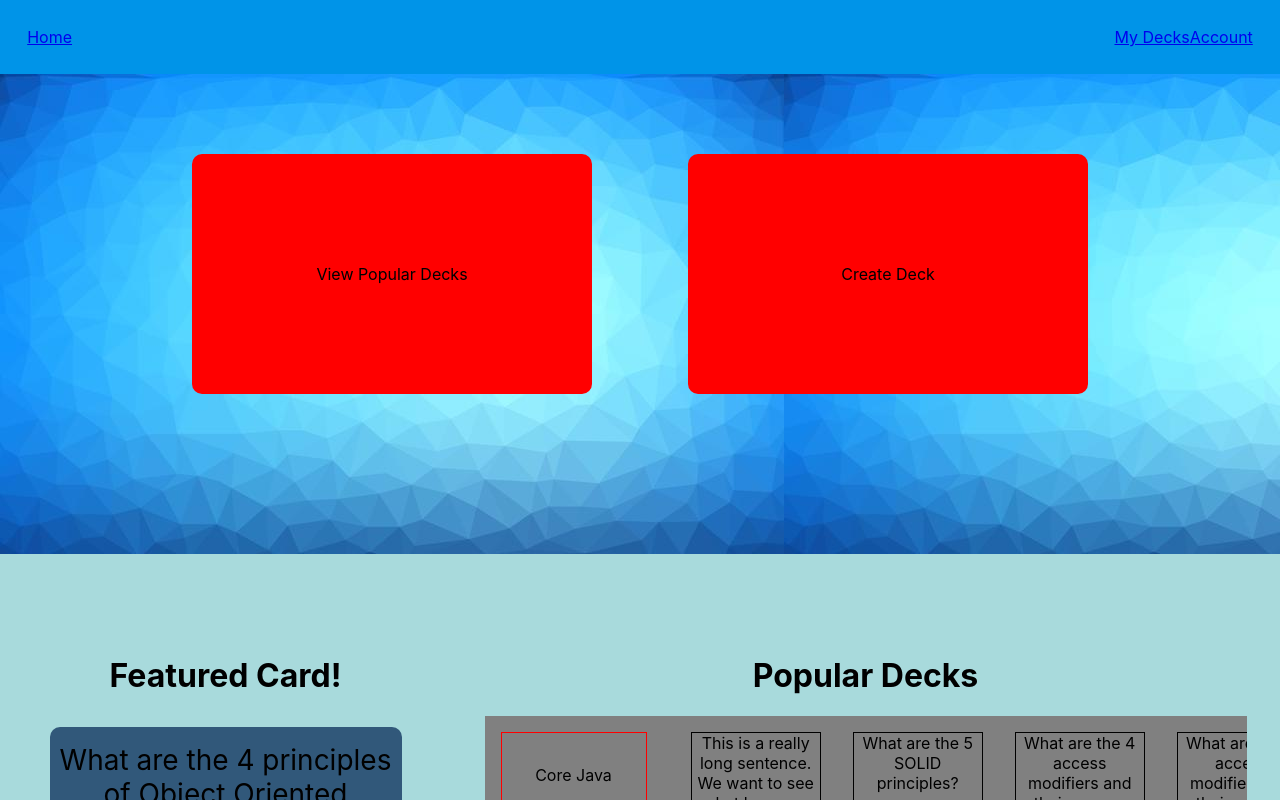
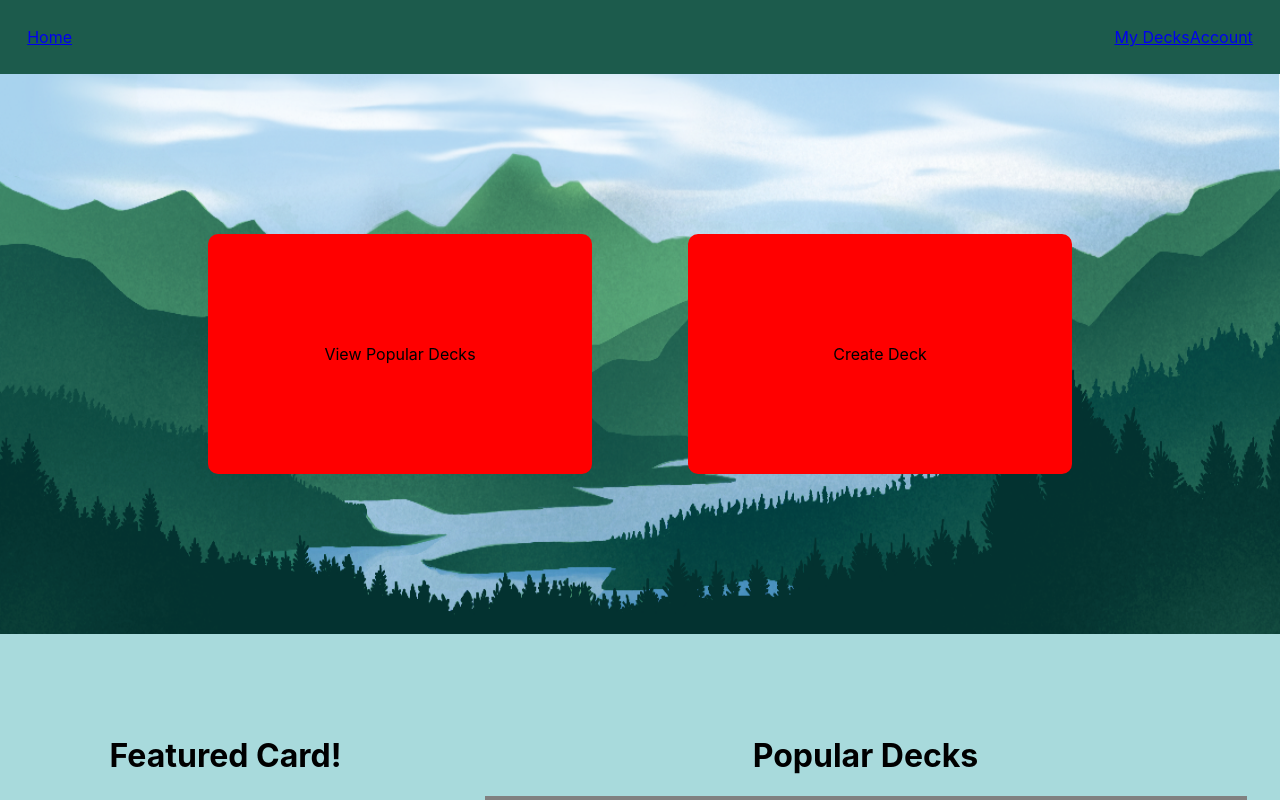
Before and after one commit to michael-mcmasters/Notecards, a React (Create React App) app: page / in a window 1280 px wide. Shown: the top 800 px of the page. Built offline with nearby package versions, Linux system fonts and the light colour scheme.

Commit message:
Add background image and change navbar color to match

```diff
--- a/src/components/Navbar/Navbar.js
+++ b/src/components/Navbar/Navbar.js
@@ -15,13 +15,14 @@ const Navbar = () => {
 };
 
 const Wrapper = styled.div`
-  /* position: sticky;
-  top: 0; */
+  position: sticky;
+  top: 0;
 `;
 
 const NavContainer = styled.div`
   padding: 1.7rem;
-  background-color: #0094E8;
+  /* background-color: #37474F; */
+  background-color: #1C5B4C;
   display: flex;
 `;
 
--- a/src/components/homepage/Options.js
+++ b/src/components/homepage/Options.js
@@ -1,6 +1,6 @@
 import React from 'react';
 import styled from "styled-components";
-import img from "../../resources/images/abstract-background.jpeg";
+import img from "../../resources/images/mountains.png";
 
 const Options = () => {
   return (
@@ -14,12 +14,12 @@ const Options = () => {
 };
 
 const OptionContainer = styled.div`
-  padding-top: 5rem;
-  padding-bottom: 10rem;
+  padding: 10rem;
   display: flex;
   justify-content: center;
   /* background-color: yellow; */
   background-image: url(${img});
+  background-repeat: round;
 `;
 
 const Option = styled.div`
```
Also changed, not shown: src/resources/images/mountains.png (added).
